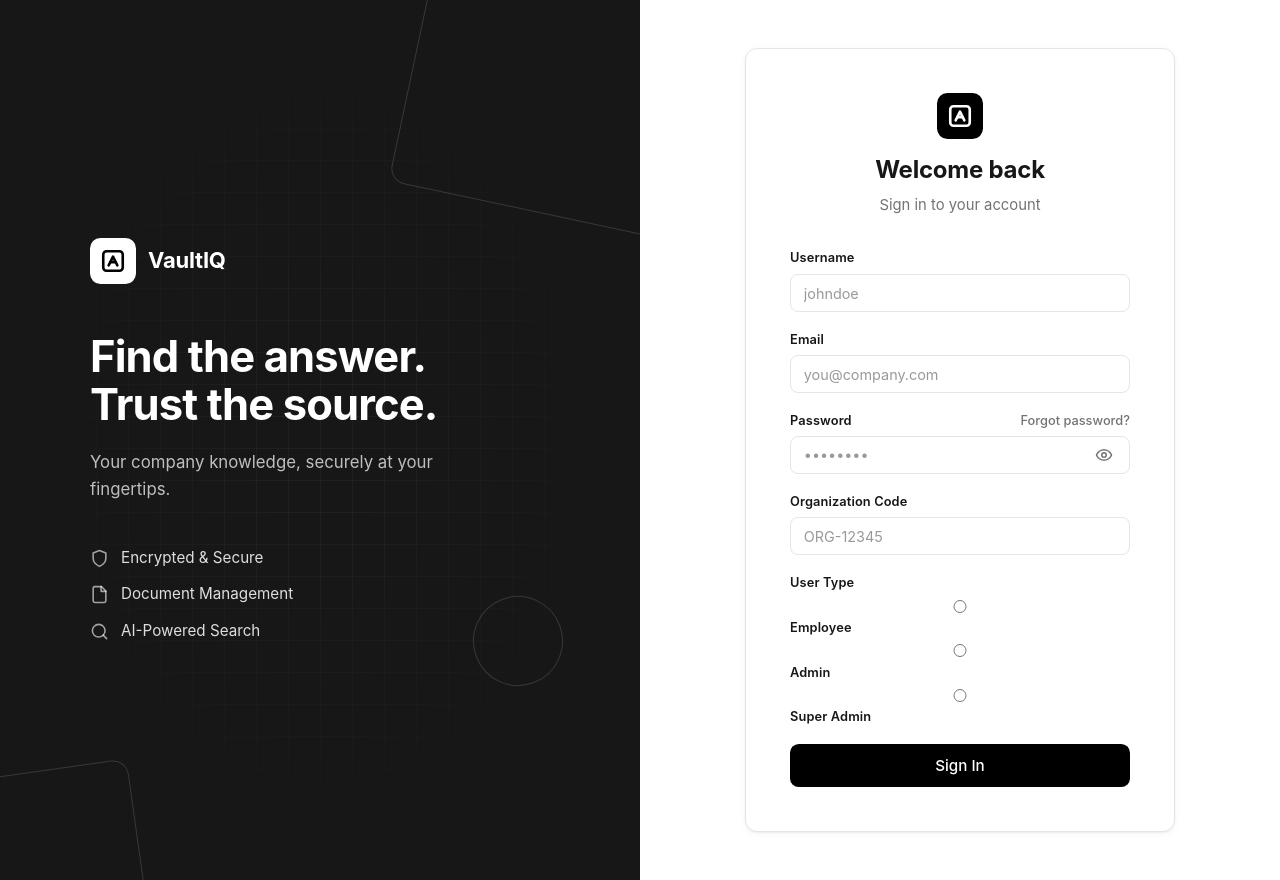
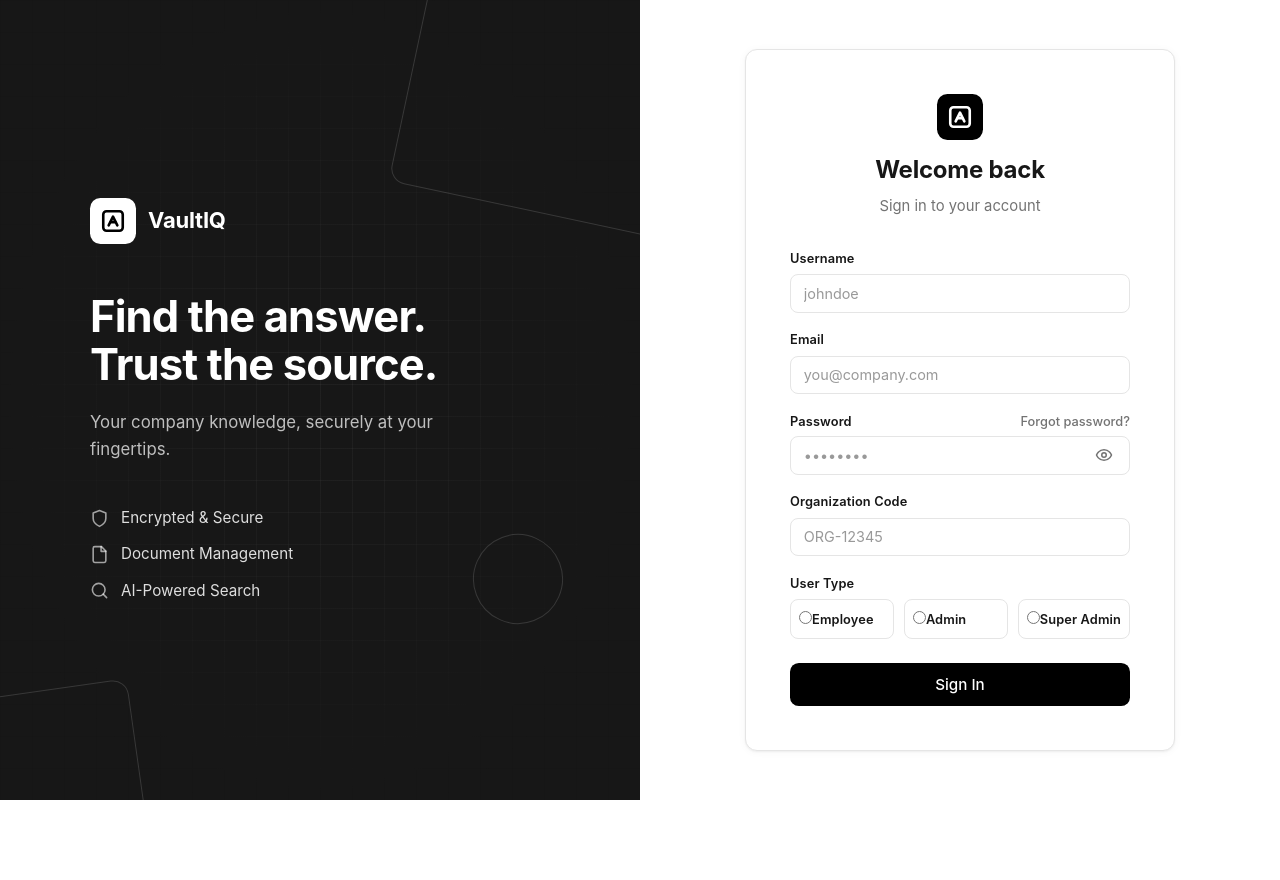
Before and after one commit to intern142/ChatBot_VaultIQ, a React (Vite) app in the folder frontend/: page /login in a window 1280 px wide. After the commit the page ends 800 px from the top, so only its background shows below. Built offline with nearby package versions, Linux system fonts and the light colour scheme; no server answers.

Commit message:
FE2-14: fix radio button alignment - inline radio + label on single line

```diff
--- a/frontend/src/index.css
+++ b/frontend/src/index.css
@@ -763,6 +763,51 @@ input:disabled {
   cursor: pointer;
 }
 
+/* ---- Role Radio Group (aligned inline radio + label) ---- */
+.role-radio-group {
+  display: grid;
+  grid-template-columns: repeat(3, 1fr);
+  gap: 0.6rem;
+}
+
+.role-radio {
+  display: flex;
+  align-items: center;
+  justify-content: center;
+  gap: 0.45rem;
+  padding: 0.6rem 0.5rem;
+  font-size: 0.82rem;
+  font-weight: 500;
+  color: var(--foreground);
+  background: var(--card);
+  border: 1px solid var(--input);
+  border-radius: var(--radius);
+  cursor: pointer;
+  transition: border-color 0.12s ease, background 0.12s ease, box-shadow 0.12s ease;
+  white-space: nowrap;
+}
+
+.role-radio:hover {
+  border-color: hsl(0 0% 74%);
+  background: var(--secondary);
+}
+
+.role-radio:active {
+  background: var(--accent);
+}
+
+.role-radio:has(input:checked) {
+  border-color: var(--primary);
+  background: var(--secondary);
+  box-shadow: inset 0 0 0 1px var(--primary);
+}
+
+.role-radio input {
+  width: auto;
+  accent-color: var(--primary);
+  cursor: pointer;
+}
+
 /* ---- Pages ---- */
 .page {
   max-width: 960px;
```
